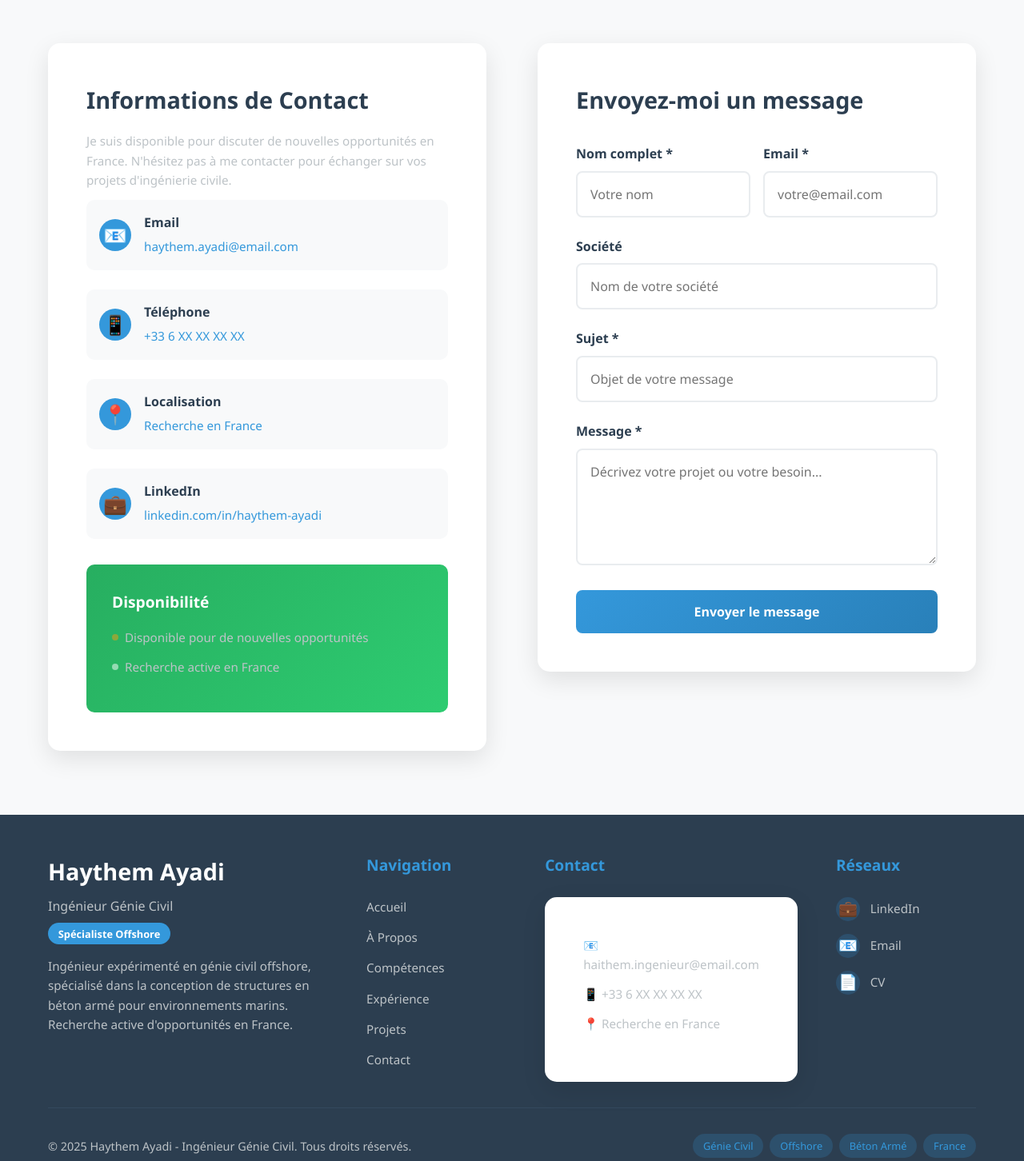
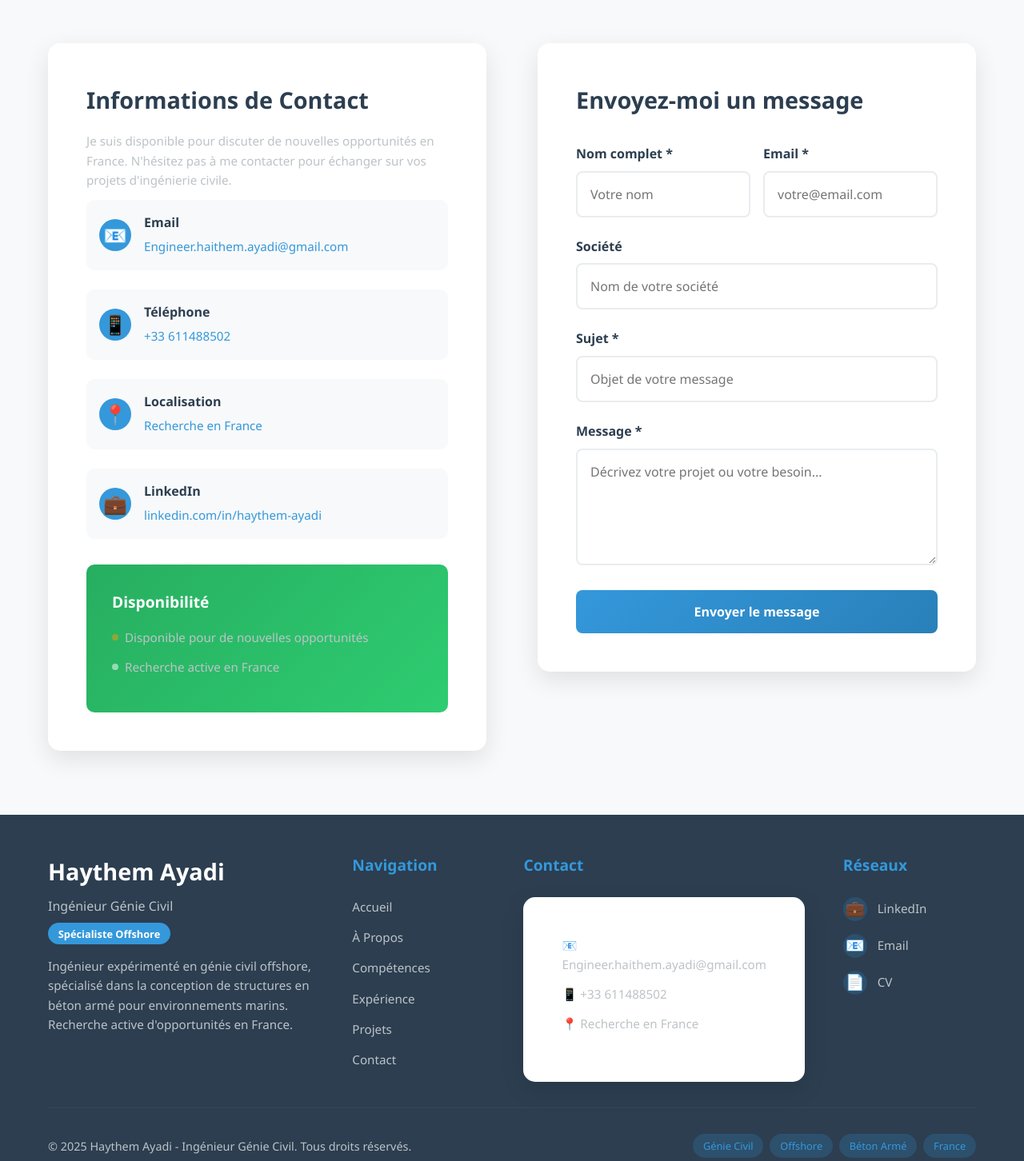
Before and after one commit to AzizBenIsmail/e-portfoliohaithem, a React (Create React App) app: page / in a window 1280 px wide. Shown: the part 8533-9985 px from the top of the page at 80% size. Built offline with nearby package versions, Linux system fonts and the light colour scheme.

Commit message:
fixing phone Number et email

```diff
--- a/src/components/Contact.js
+++ b/src/components/Contact.js
@@ -46,14 +46,14 @@ const Contact = () => {
     {
       icon: '📧',
       title: 'Email',
-      value: 'haythem.ayadi@email.com',
-      action: 'mailto:haythem.ayadi@email.com'
+      value: 'Engineer.haithem.ayadi@gmail.com',
+      action: 'mailto:Engineer.haithem.ayadi@gmail.com'
     },
     {
       icon: '📱',
       title: 'Téléphone',
-      value: '+33 6 XX XX XX XX',
-      action: 'tel:+336XXXXXXXX'
+      value: '+33 611488502',
+      action: 'tel:+33611488502'
     },
     {
       icon: '📍',
--- a/src/components/Footer.js
+++ b/src/components/Footer.js
@@ -5,8 +5,8 @@ const Footer = () => {
   const currentYear = new Date().getFullYear();
 
   const socialLinks = [
-    { name: 'LinkedIn', icon: '💼', url: 'https://linkedin.com/in/haithem' },
-    { name: 'Email', icon: '📧', url: 'mailto:haithem.ingenieur@email.com' },
+    { name: 'LinkedIn', icon: '💼', url: 'https://linkedin.com/in/haythem-ayadi' },
+    { name: 'Email', icon: '📧', url: 'mailto:Engineer.haithem.ayadi@gmail.com' },
     { name: 'CV', icon: '📄', url: '#cv' }
   ];
 
@@ -50,8 +50,8 @@ const Footer = () => {
           <div className="footer-section">
             <h4>Contact</h4>
             <div className="contact-info">
-              <p>📧 haithem.ingenieur@email.com</p>
-              <p>📱 +33 6 XX XX XX XX</p>
+              <p>📧 Engineer.haithem.ayadi@gmail.com</p>
+              <p>📱 +33 611488502</p>
               <p>📍 Recherche en France</p>
             </div>
           </div>
```
